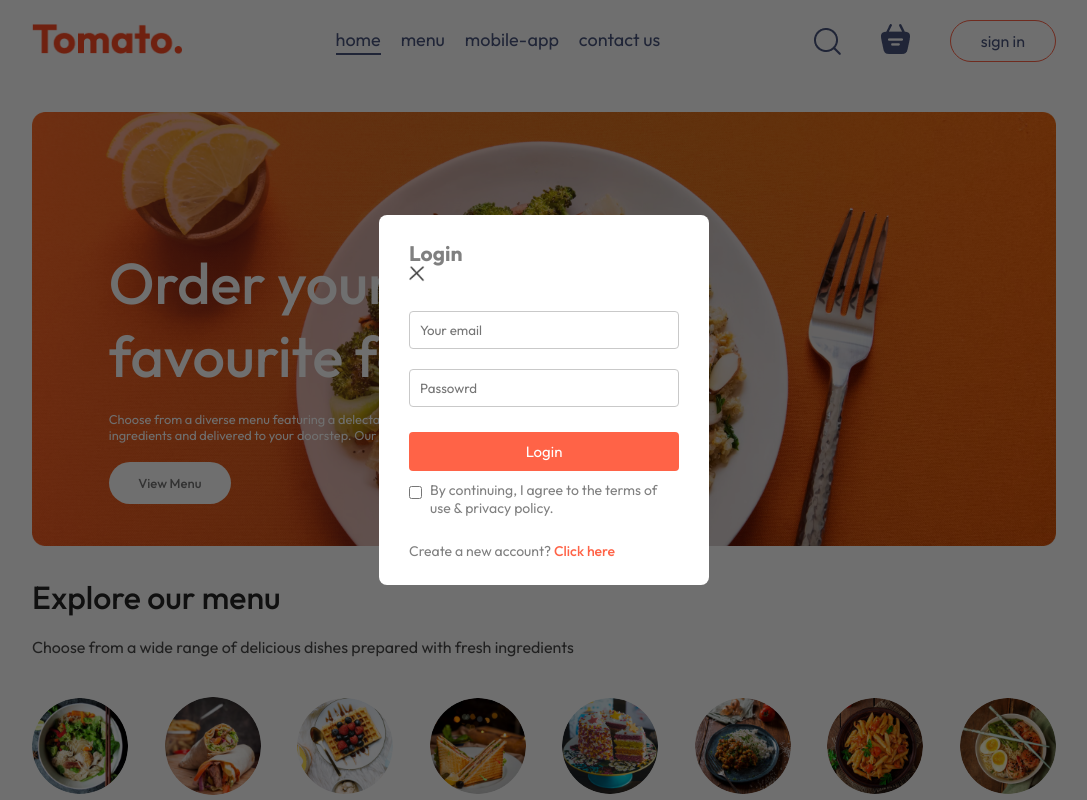
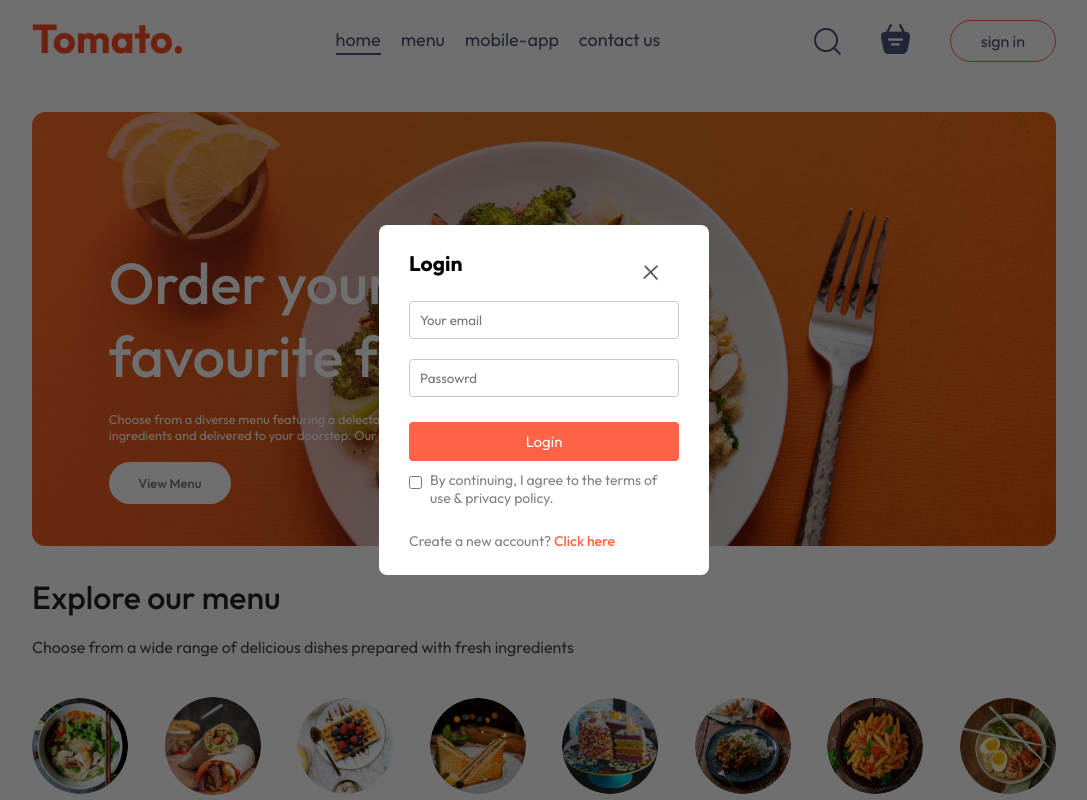
Before and after one commit to shreya-nair21/Tomato, a React (Vite) app in the folder frontend/: page / in a window 1280 px wide. Both pictures are taken after a click on the button "sign in". Shown: the top 800 px of the page, without its empty margins (96-1183 px from the left). Built offline with nearby package versions, Linux system fonts and the light colour scheme.

Commit message:
fix: correct class name for login popup title in CSS

```diff
--- a/frontend/src/components/LoginPopup/LoginPopup.css
+++ b/frontend/src/components/LoginPopup/LoginPopup.css
@@ -21,16 +21,22 @@
   animation: fadeIn 0.5s;
 }
 
-.lofin-popup-title{
+.login-popup-title {
+  position: relative;
   display: flex;
   justify-content: space-between;
   align-items: center;
   color: black;
 }
 
-.login-popup-title img{
+.login-popup-title img {
+  position: absolute;
+  top: 15px;
+  right: 20px;
   width: 16px;
+  height: 16px;
   cursor: pointer;
+  z-index: 2;
 }
 
 .login-popup-inputs{
```
